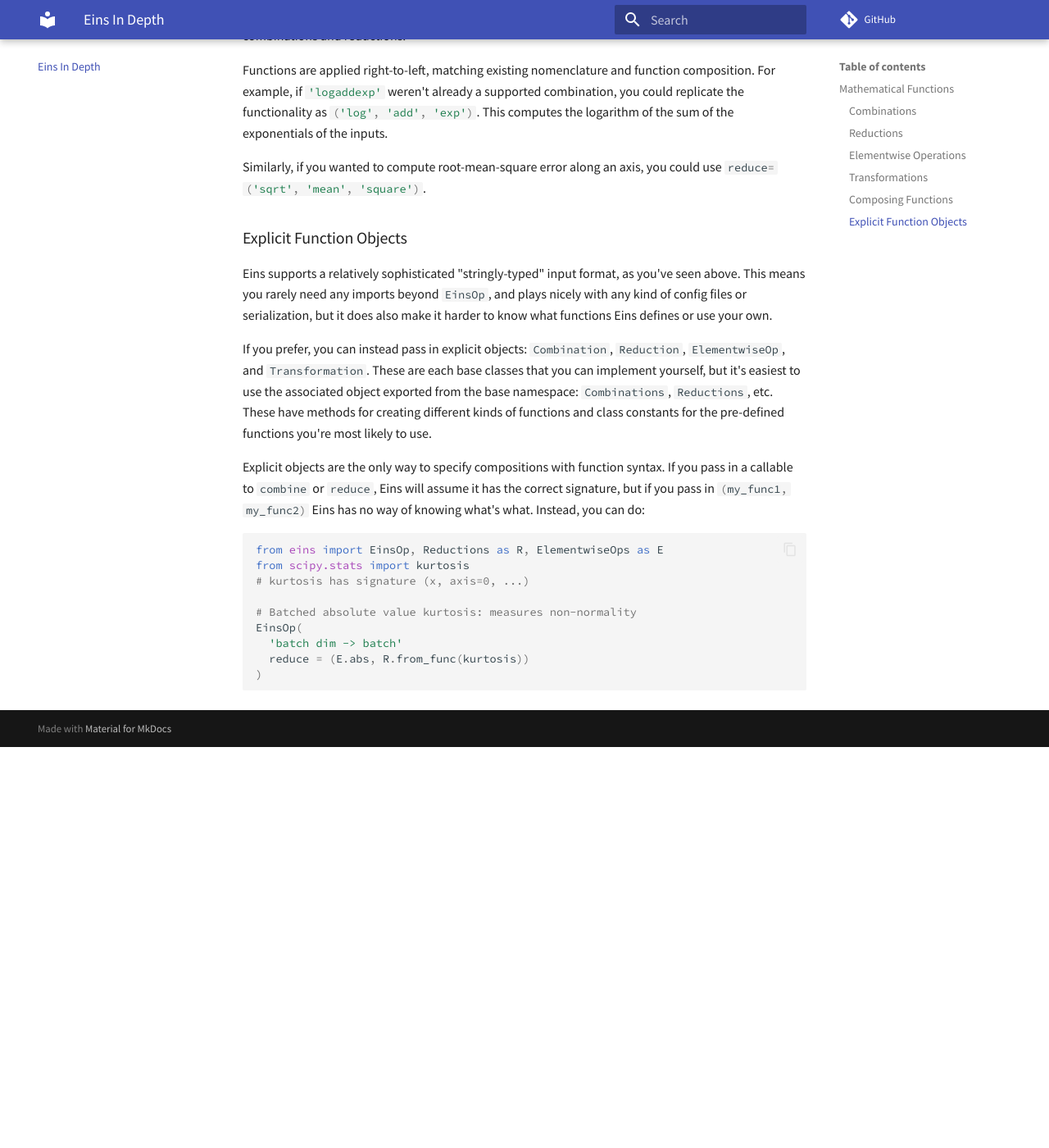
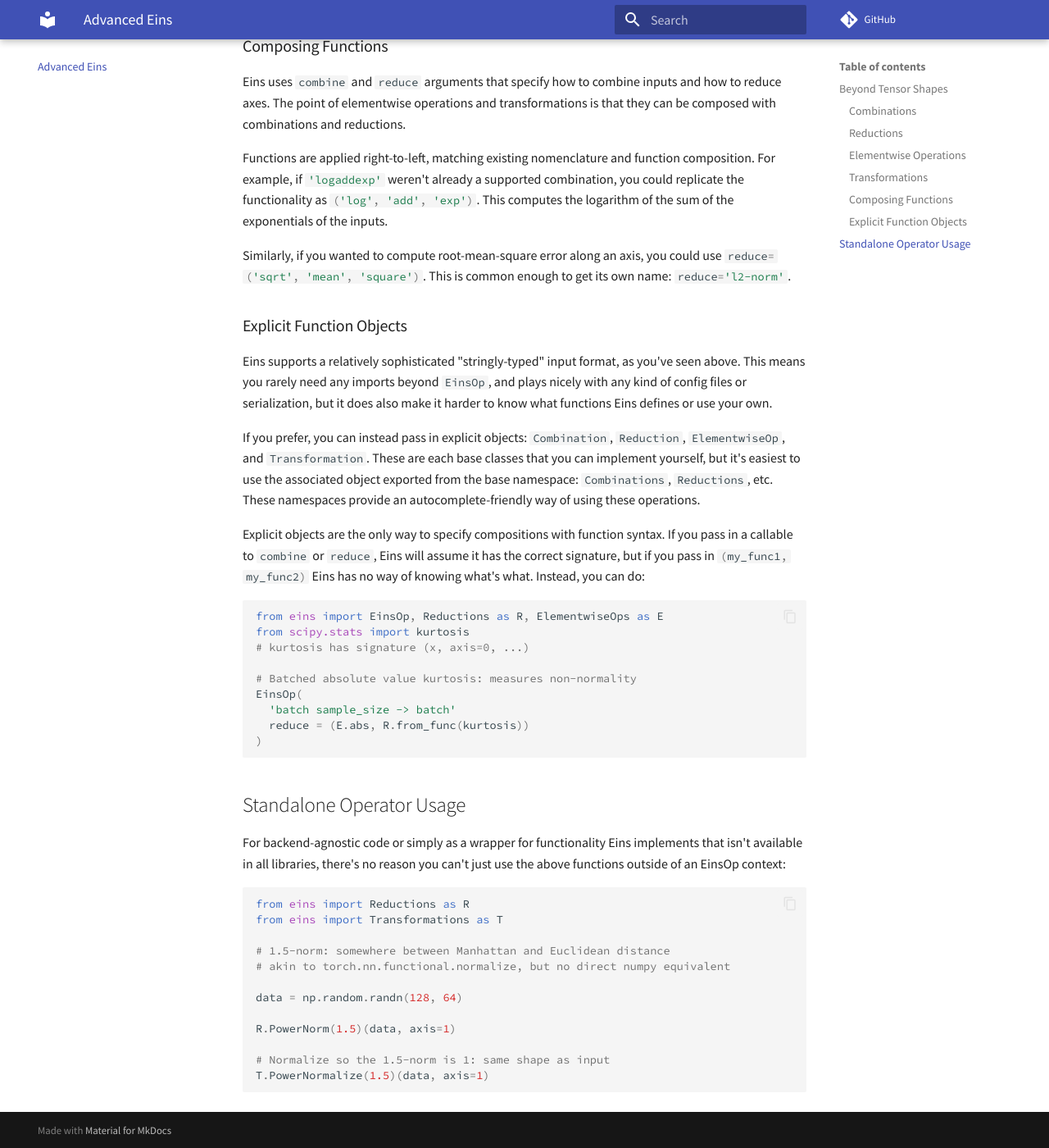
Before and after one commit to nicholas-miklaucic/eins, an MkDocs documentation site: the page built from docs/in-depth.md, in a window 1280 px wide and 1400 px high, scrolled down 1757 px. Shown: the whole window at 82% size. Built offline with MkDocs 1.6.1 and Material for MkDocs 9.7.7, drawn with Linux system fonts in a browser that asks for light colours; comment, search, counter and statistics services are not loaded; before the commit the page ends 2668 px from its top, so only the background shows below that; some of the changed text lies outside the part shown.

Commit message:
Doc updates

````diff
--- a/docs/in-depth.md
+++ b/docs/in-depth.md
@@ -1,13 +1,12 @@
-# Eins In Depth
+# Advanced Eins
 
-If you just want examples of common operations in Eins, consult the [tutorial](tutorial.md). If you're interested in
-maximizing the power of Eins, you're in the right place!
+If you're totally new to Eins or `einops` and want to see what the fuss is about, read the [tutorial](tutorial.md). If you just want examples of common operations in Eins, consult the [cookbook](tutorial.md). If you're interested in maximizing the power of Eins, you're in the right place!
 
 ```py
 from eins import EinsOp
 ```
 
-## Mathematical Functions
+## Beyond Tensor Shapes
 
 Consider an operation `a b, b c -> a c`. This could be matrix multiplication, but it could also be pairwise distances or
 many other things. To control the computation that's being performed beyond the shapes of the inputs and output, Eins
@@ -50,7 +49,11 @@ return the same shape.
 
 Just like a folded combination becomes a reduction, a *scanned* or *accumulated* combination becomes a transformation.
 Note that the way NumPy and other libraries notate these differs from the idea of a scan. `cumprod`, in Eins, is really
-just an alias for `cummultiply`, because Eins uses the combination rather than the reduction.
+just an alias for `cummultiply`, because Eins uses the combination rather than the reduction. If you have an array with elements `[a, b, c, d]` and an operator like `*`, then Eins computes
+
+```
+[a, a * b, (a * b) * c, ((a * b) * c) * d]
+```
 
 **Common examples**: `'sort'`, `'l2_normalize'`, `'min_max_normalize'`
 
@@ -63,7 +66,7 @@ Functions are applied right-to-left, matching existing nomenclature and function
 `'logaddexp'` weren't already a supported combination, you could replicate the functionality as `('log', 'add', 'exp')`.
 This computes the logarithm of the sum of the exponentials of the inputs.
 
-Similarly, if you wanted to compute root-mean-square error along an axis, you could use `reduce=('sqrt', 'mean', 'square')`.
+Similarly, if you wanted to compute root-mean-square error along an axis, you could use `reduce=('sqrt', 'mean', 'square')`. This is common enough to get its own name: `reduce='l2-norm'`.
 
 ### Explicit Function Objects
 
@@ -73,8 +76,7 @@ harder to know what functions Eins defines or use your own.
 
 If you prefer, you can instead pass in explicit objects: `Combination`, `Reduction`, `ElementwiseOp`, and
 `Transformation`. These are each base classes that you can implement yourself, but it's easiest to use the associated
-object exported from the base namespace: `Combinations`, `Reductions`, etc. These have methods for creating different
-kinds of functions and class constants for the pre-defined functions you're most likely to use.
+object exported from the base namespace: `Combinations`, `Reductions`, etc. These namespaces provide an autocomplete-friendly way of using these operations.
 
 Explicit objects are the only way to specify compositions with function syntax. If you pass in a callable to `combine`
 or `reduce`, Eins will assume it has the correct signature, but if you pass in `(my_func1, my_func2)` Eins has no way of
@@ -87,7 +89,26 @@ from scipy.stats import kurtosis
 
 # Batched absolute value kurtosis: measures non-normality
 EinsOp(
-  'batch dim -> batch'
+  'batch sample_size -> batch'
   reduce = (E.abs, R.from_func(kurtosis))
 )
 ```
+
+## Standalone Operator Usage
+
+For backend-agnostic code or simply as a wrapper for functionality Eins implements that isn't available in all libraries, there's no reason you can't just use the above functions outside of an EinsOp context:
+
+```python
+from eins import Reductions as R
+from eins import Transformations as T
+
+# 1.5-norm: somewhere between Manhattan and Euclidean distance
+# akin to torch.nn.functional.normalize, but no direct numpy equivalent
+
+data = np.random.randn(128, 64)
+
+R.PowerNorm(1.5)(data, axis=1)
+
+# Normalize so the 1.5-norm is 1: same shape as input
+T.PowerNormalize(1.5)(data, axis=1)
+```
--- a/mkdocs.yml
+++ b/mkdocs.yml
@@ -3,8 +3,8 @@ site_name: Eins
 nav:
   - Home: index.md
   - Tutorial: tutorial.md
-  - Eins In Depth: in-depth.md
-  - API: $api/eins.***
+  - Advanced Eins: in-depth.md
+  - API Reference: $api/eins.***
 
 plugins:
 - search
````
Also changed, not shown: README.md (+4 -2 lines), docs/cookbook.md (added, +26 -0 lines), docs/index.md (+36 -1 lines).
